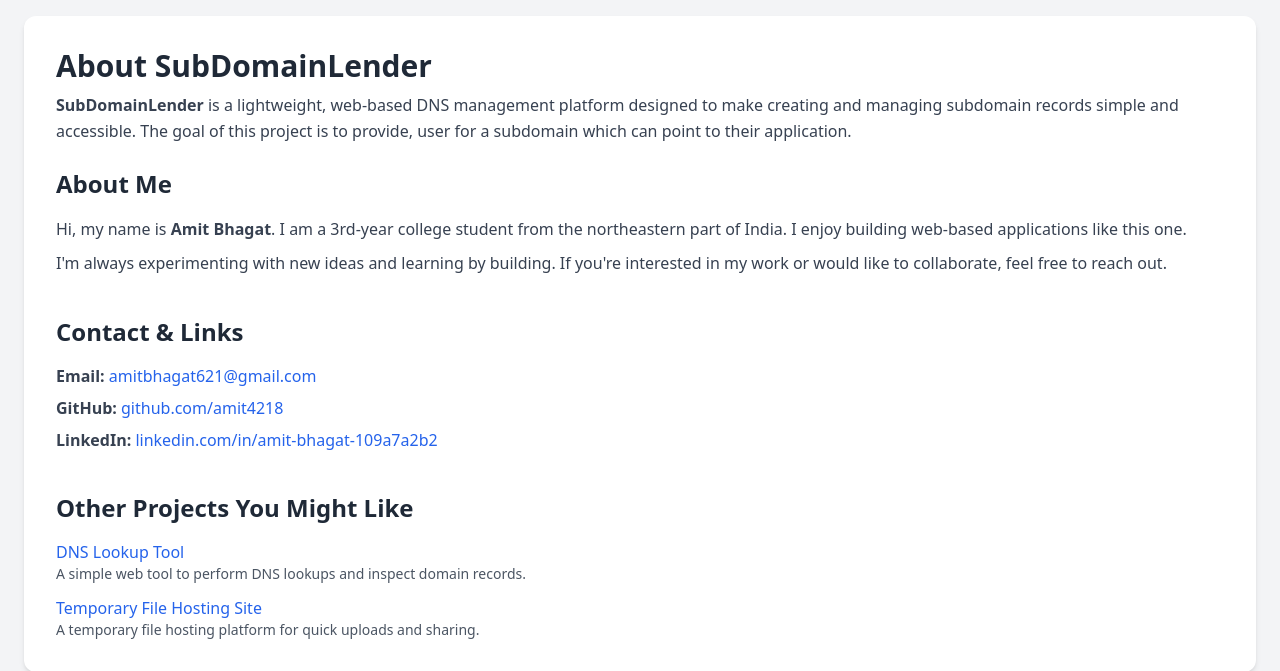
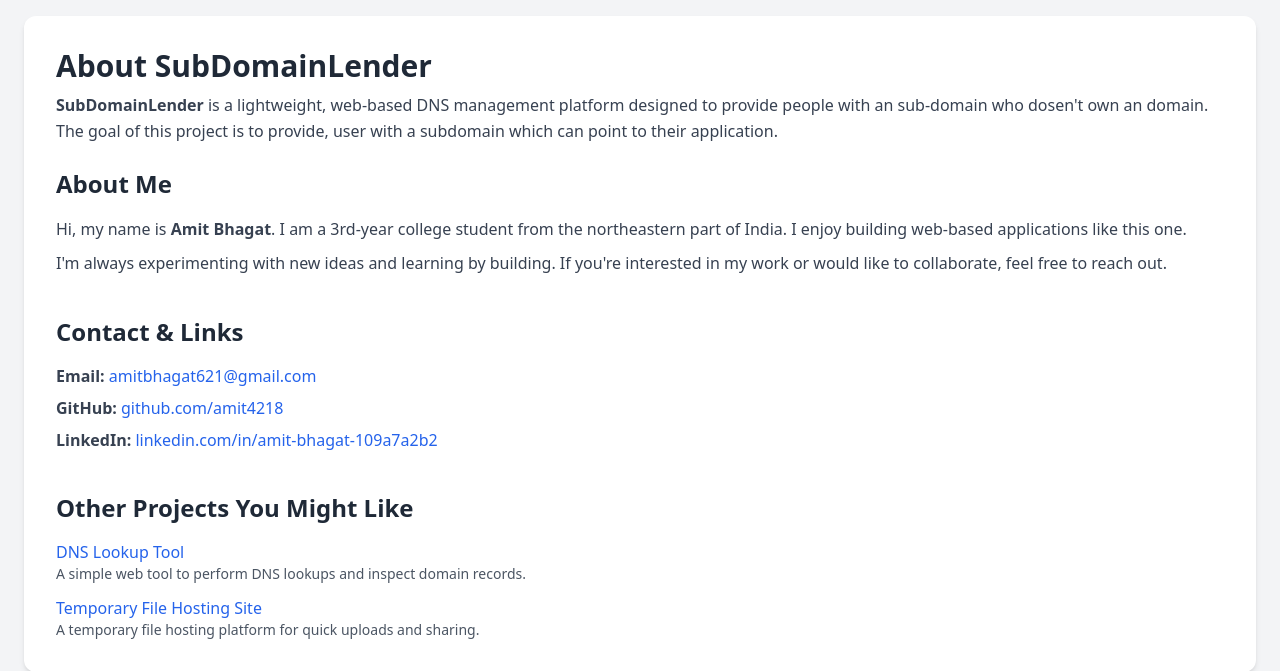
Before and after one commit to Amit4218/Sub-Domain-lender, a Flask app: page /about in a window 1280 px wide. Shown: the part 60-731 px from the top of the page. Run offline with Flask 3, Linux system fonts and the light colour scheme; some libraries are stand-ins or nearby versions.

Commit message:
ui: adjusted the text in the about page & handled the dynamic rendering of the buttons in home page

```diff
--- a/templates/about.html
+++ b/templates/about.html
@@ -10,9 +10,9 @@
     <!-- About the Project -->
     <p class="text-gray-700 leading-relaxed mb-6">
       <strong>SubDomainLender</strong> is a lightweight, web-based DNS
-      management platform designed to make creating and managing subdomain
-      records simple and accessible. The goal of this project is to provide,
-      user for a subdomain which can point to their application.
+      management platform designed to provide people with an sub-domain who
+      dosen't own an domain. The goal of this project is to provide, user with a
+      subdomain which can point to their application.
     </p>
 
     <!-- About Me -->
```
Also changed, not shown: templates/home.html (+12 -3 lines).
